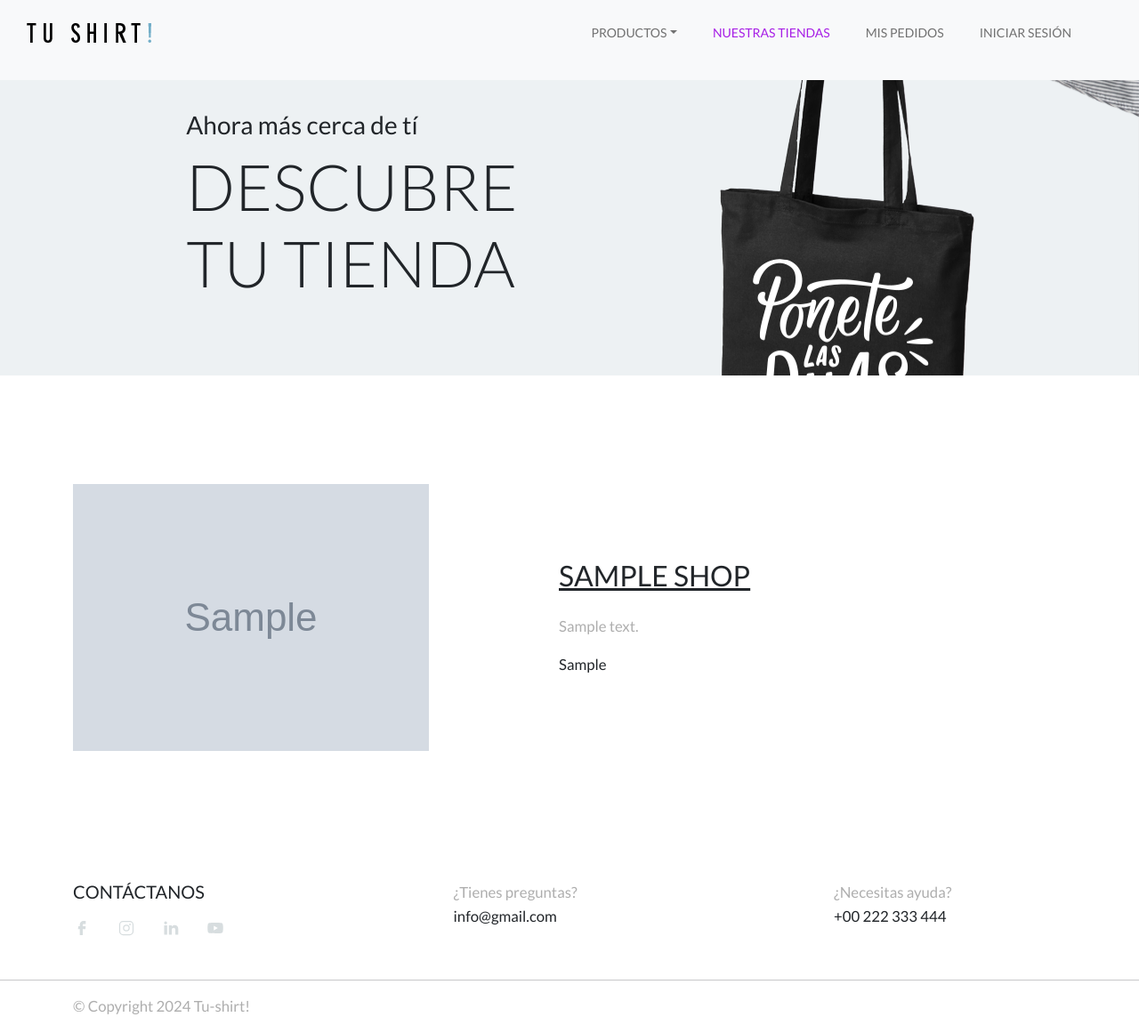
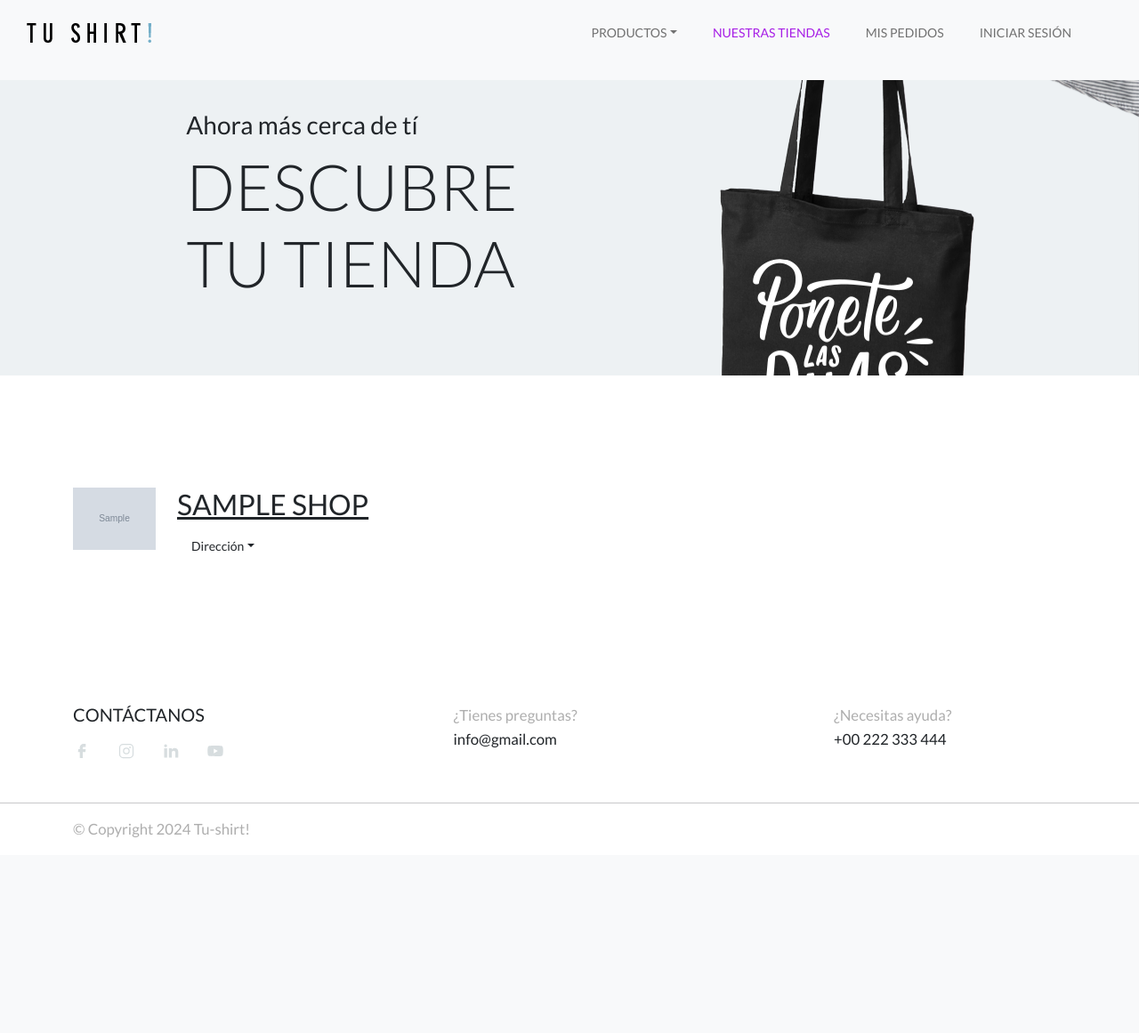
Before and after one commit to Crisktina/shirts, a PHP site: page /shirts/view/ourshops.php in a window 1280 px wide. Shown: the whole page at 89% size. After the commit the page ends 941 px from the top, so only its background shows below. Run offline with PHP 8.4, Linux system fonts and the light colour scheme; tables that the repository leaves empty or names only in its code hold one stand-in row (values such as "Sample post"); grey boxes marked "Sample" are stand-in pictures.

Commit message:
lista de tiendas con modal

```diff
--- a/view/ourshops.php
+++ b/view/ourshops.php
@@ -26,43 +26,43 @@ session_start(); ?>
       <div class="col-md-6 col-sm-12"></div>
     </div>
   </section>
-
-  <section id="our-store" class="padding-large">
+  <section class="padding-large">
     <div class="container">
       <div class="row">
-        <div class="row gy-4">
+        <div class="col-lg-12">
+          <div class="comments-wrap">
+            <div class="comment-list padding-small">
+
               <?php require "../includes/autoload.models.php";
               require "../includes/autoload.controlers.php";
               $objeto = new ShopContr();
               $allShops = $objeto->allShopsList();
               foreach ($allShops as $shop): ?>
-            <div class="row d-flex flex-wrap align-items-center">
-              <div class="col-lg-6">
-                <div class="image-holder mb-5">
+                <article class="comment-item d-flex flex-wrap mb-3">
+                  <div class="col-lg-1 col-sm-3 me-4 mb-3">
                     <img src=<?= '../' . htmlspecialchars($shop['shop_photo']); ?> alt="our-store" class="img-fluid">
                   </div>
+                  <div class="col-lg-10 col-sm-9 author-wrap">
+                    <h2 class="card-title text-uppercase text-decoration-underline"><?= htmlspecialchars($shop['shop_name']); ?></h2>
+                    <ul class="list-unstyled">
+                      <li class="nav-item dropdown ">
+                        <a class="nav-link me-4 dropdown-toggle link-dark" data-bs-toggle="dropdown" href="#" role="button" aria-expanded="false">Dirección</a>
+                        <ul class="dropdown-menu">
+                          <li>
+                            <div class="contact-address px-3">
+                              <p class="p-0 m-0"><?= htmlspecialchars($shop['shop_address']); ?> (<?= htmlspecialchars($shop['shop_city']); ?>)</p>
                             </div>
-              <div class="col-lg-6">
-                <div class="locations-wrap">
-                  <div class="location-content d-flex flex-wrap">
-                    <div class="col-lg-6 col-sm-12">
-                      <div class="content-box text-dark pe-4 mb-5">
-                        <h2 class="card-title text-uppercase text-decoration-underline"><?= htmlspecialchars($shop['shop_name']); ?></h2>
-                        <div class="contact-address pt-3">
-                          <p><?= htmlspecialchars($shop['shop_address']); ?></p>
+                          </li>
+                        </ul>
+                      </li>
+                    </ul>
+
                   </div>
-                        <div class="contact-number">
-                          <p>
-                            <a href="#"><?= htmlspecialchars($shop['shop_city']); ?></a>
-                          </p>
+                </article>
+              <?php endforeach; ?>
+
             </div>
           </div>
-                    </div>
-                  </div>
-                </div>
-              </div>
-            </div>
-          <?php endforeach; ?>
         </div>
       </div>
     </div>
```
Lines whose indentation alone changed are shown as unchanged.
